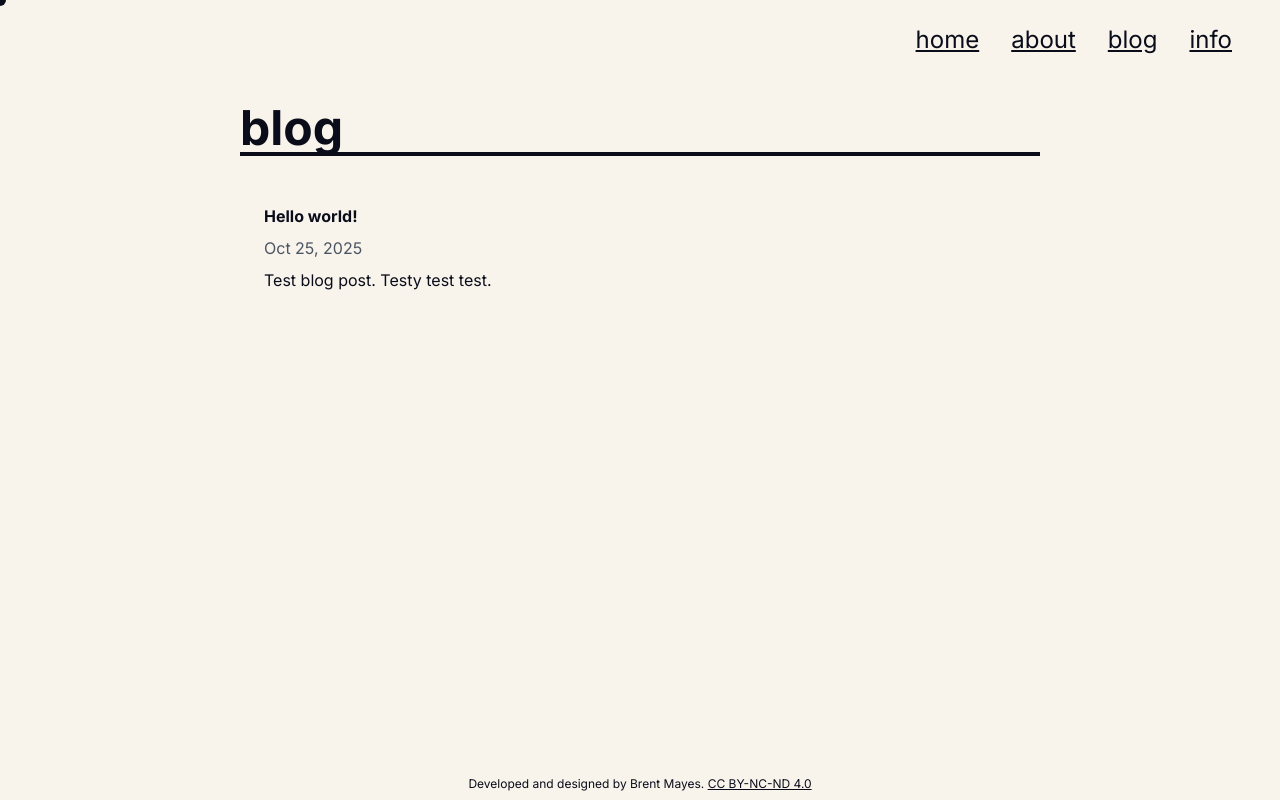
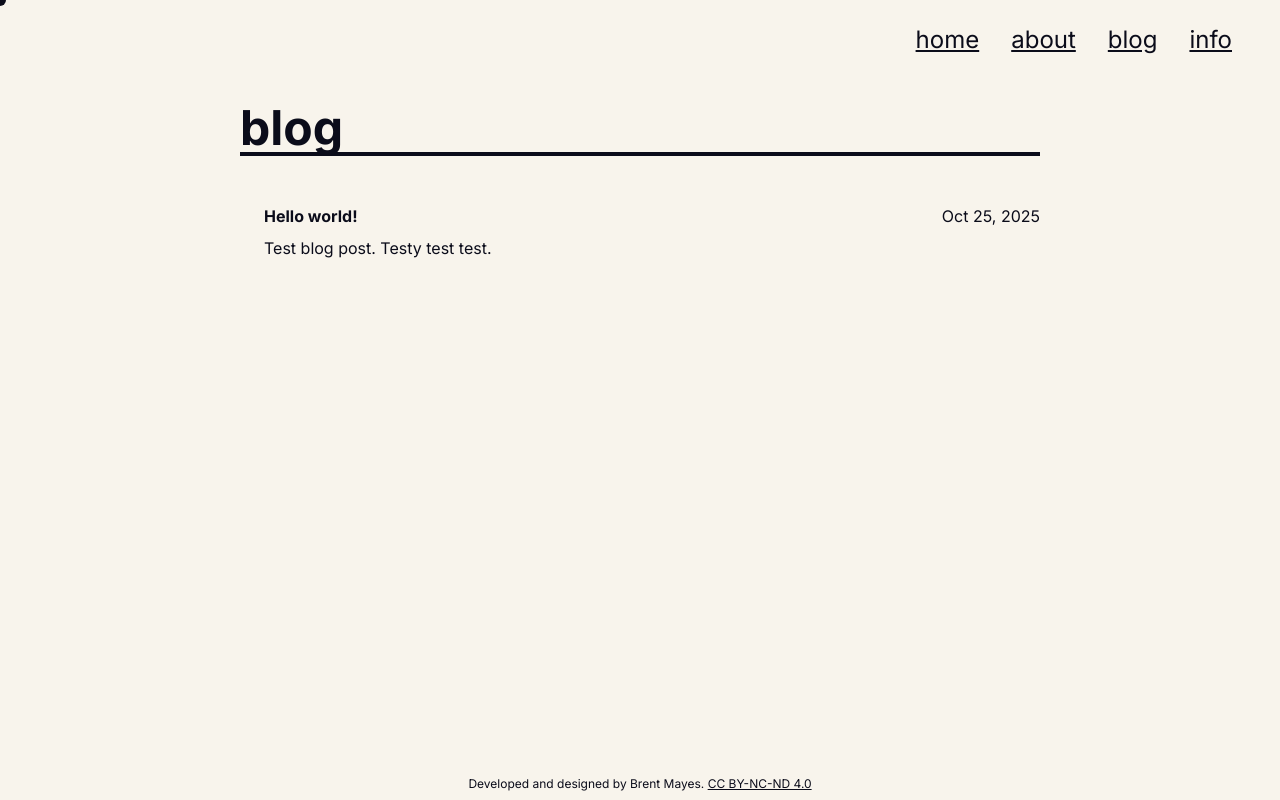
Before and after one commit to retracd/website2, a Next.js app: page /blog in a window 1280 px wide. Built offline with nearby package versions, Linux system fonts and the light colour scheme.

Commit message:
Adjusted appearaance of blog entry in blog/page.tsx

```diff
--- a/src/app/blog/page.tsx
+++ b/src/app/blog/page.tsx
@@ -21,10 +21,12 @@ export default function Blog() {
                                     href={`/blog/${post.slug}`}
                                     className='group'
                                 >
-                                    <h2 className='text=2xl font-bold mb-2 group-hover:underline'>
+                                    <div className="flex justify-between items-baseline">
+                                        <h2 className='no-underline text=2xl font-bold mb-2 relative inline-block after:absolute after:bottom-0 after:left-0 after:h-[2px] after:w-0 after:bg-navy after:transition-all after:duration-500 group-hover:after:w-full'>
                                         {post.title}
-                                    </h2>
-                                    <p className='text-gray-600 mb-2'>{post.date}</p>
+                                        </h2>
+                                        <p className='mb-2'>{post.date}</p>
+                                    </div>
                                     {post.excerpt && (
                                         <p>{post.excerpt}</p>
                                     )}
```
